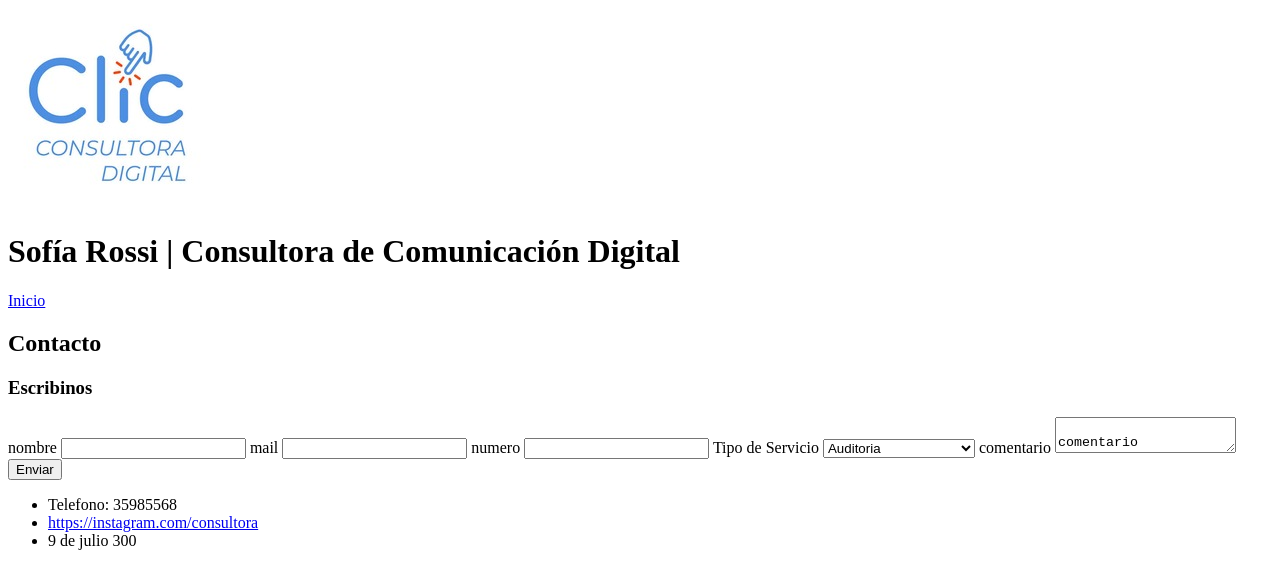
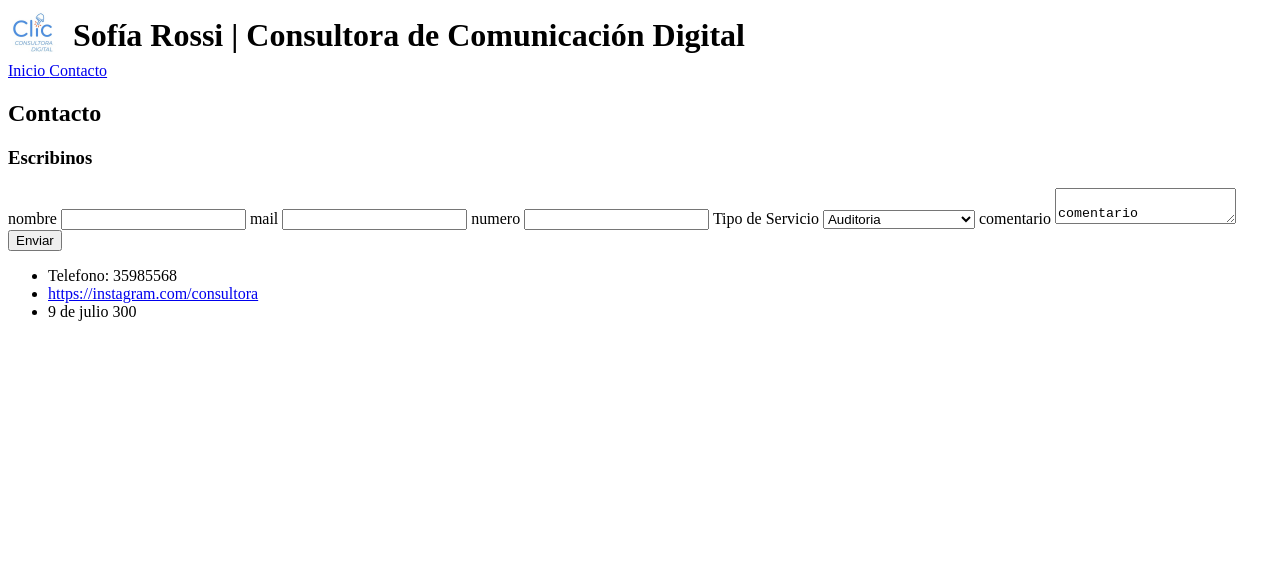
Before and after one commit to guadamolina06/Actividades-APW, a plain HTML site: page actividad 5/contacto.html in a window 1280 px wide. Drawn offline with Linux system fonts and the light colour scheme.

Commit message:
act5 terminada

```diff
--- a/actividad 5/contacto.html
+++ b/actividad 5/contacto.html
@@ -6,14 +6,23 @@
     <title>Consultora de comunicacion digital</title>
 </head>
 <body>
-    <header>
-        <a href="./index.html">
-            <img src="recusos/imagenes/consultora_200x200.jpeg" alt="logo de la consultora">
-        </a>
-        <h1>Sofía Rossi | Consultora de Comunicación Digital</h1>
-       <a href="./index.html">
-        Inicio
-       </a>
+        <div style="display: flex; align-items: center; gap: 15px;">
+            <nav>
+                <a href="./index.html">
+                    <img src="./recusos/imagenes/consultora_200x200.jpeg" alt="Logo de la consultora" style="height: 50px; width: auto;">
+                </a>
+            </nav>
+            <h1 style="margin: 0;">Sofía Rossi | Consultora de Comunicación Digital</h1>
+
+        </div>
+        <nav>
+            <a href="./index.html">
+                Inicio
+            </a>
+            <a href="./contacto.html">
+                Contacto
+            </a>
+        </nav>
     </header>
     <main>
         <h2>Contacto</h2>
```
Also changed, not shown: actividad 5/index.html (+11 -5 lines).
